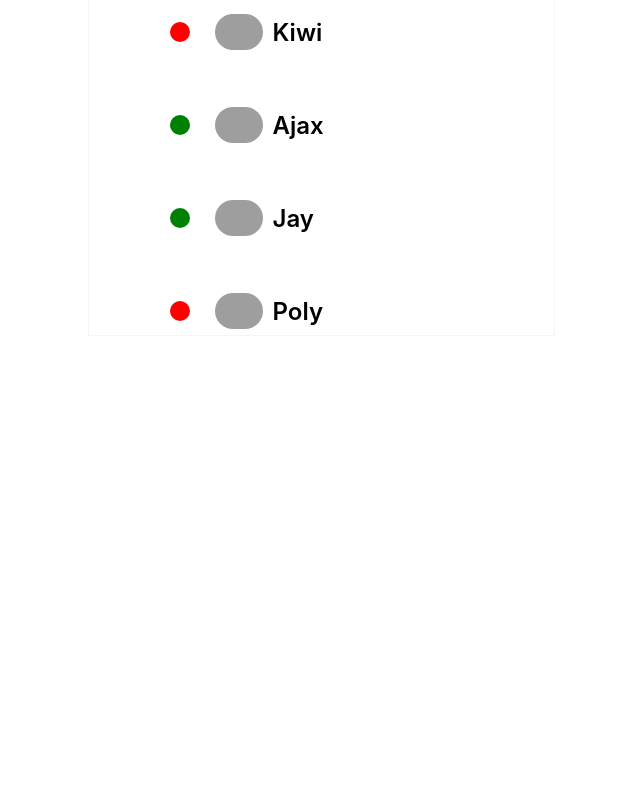
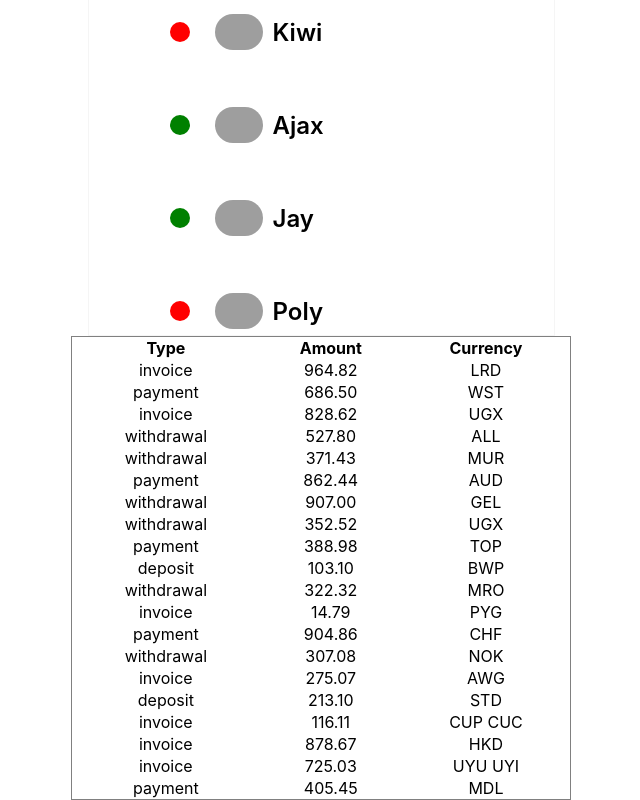
Before and after one commit to Kseniia111/goit-react-hw-01-components, a React (Create React App) app: page / in a window 1280 px wide. Shown: the part 890-1690 px from the top of the page, without its empty margins (319-959 px from the left). Before the commit the page ends 1240 px from the top, so only its background shows below. Built offline with nearby package versions, Linux system fonts and the light colour scheme; grey boxes are pictures that could not be loaded.

Commit message:
transactions jsx

```diff
--- a/src/components/App.jsx
+++ b/src/components/App.jsx
@@ -1,10 +1,13 @@
 import { Profile } from './Profile/Profile';
 import { Statistics } from './Statistics/Statistics';
 import { FriendList } from './FriendList/FriendList';
+import { TransactionHistory } from './TransactionHistory/TransactionHistory';
 
 import user from './Data/user.json';
 import data from './Data/data.json';
 import friends from './Data/friends.json';
+import transactions from './Data/transactions.json';
+
 export const App = () => {
   return (
     <div>
@@ -17,6 +20,7 @@
       />
       <Statistics title="Upload stats" stats={data} />
       <FriendList friends={friends} />
+      <TransactionHistory items={transactions} />
     </div>
   );
 };
--- /dev/null
+++ b/src/components/Data/transactions.json
@@ -0,0 +1,122 @@
+[
+  {
+    "id": "1e0700a2-5183-4291-85cc-2065a036a683",
+    "type": "invoice",
+    "amount": "964.82",
+    "currency": "LRD"
+  },
+  {
+    "id": "a30f821b-4d25-4ff0-abdd-e340b3f0dd2b",
+    "type": "payment",
+    "amount": "686.50",
+    "currency": "WST"
+  },
+  {
+    "id": "44dca67a-8e5a-4798-bf8e-b15efd4e1abd",
+    "type": "invoice",
+    "amount": "828.62",
+    "currency": "UGX"
+  },
+  {
+    "id": "ea8ed3dc-2b68-4a53-905a-53ecb0adef33",
+    "type": "withdrawal",
+    "amount": "527.80",
+    "currency": "ALL"
+  },
+  {
+    "id": "ea76146a-0b00-4b80-bc02-a8c822176712",
+    "type": "withdrawal",
+    "amount": "371.43",
+    "currency": "MUR"
+  },
+  {
+    "id": "63ca02f9-d637-46b5-9237-f3b24425e029",
+    "type": "payment",
+    "amount": "862.44",
+    "currency": "AUD"
+  },
+  {
+    "id": "ed0263e8-59a5-4bf1-87e0-2bb88e53dc34",
+    "type": "withdrawal",
+    "amount": "907.00",
+    "currency": "GEL"
+  },
+  {
+    "id": "6013bad0-750c-4691-8bc2-d8f2b43969c4",
+    "type": "withdrawal",
+    "amount": "352.52",
+    "currency": "UGX"
+  },
+  {
+    "id": "252c7be4-8b06-4fa7-8d42-61fb835b70d5",
+    "type": "payment",
+    "amount": "388.98",
+    "currency": "TOP"
+  },
+  {
+    "id": "4eaab41b-b967-40ac-82ed-85fc66f646f1",
+    "type": "deposit",
+    "amount": "103.10",
+    "currency": "BWP"
+  },
+  {
+    "id": "9648a350-8469-42d5-8bf3-18090de5fe67",
+    "type": "withdrawal",
+    "amount": "322.32",
+    "currency": "MRO"
+  },
+  {
+    "id": "9c5c25fb-1a95-4b2f-8d1f-4c4426d677cc",
+    "type": "invoice",
+    "amount": "14.79",
+    "currency": "PYG"
+  },
+  {
+    "id": "43ef232c-80e9-4d6f-b48a-b22405620de3",
+    "type": "payment",
+    "amount": "904.86",
+    "currency": "CHF"
+  },
+  {
+    "id": "5161682e-e620-4019-ab0a-24ceb10fbd20",
+    "type": "withdrawal",
+    "amount": "307.08",
+    "currency": "NOK"
+  },
+  {
+    "id": "7b119d71-42e6-4c42-a141-6818b07bb9ff",
+    "type": "invoice",
+    "amount": "275.07",
+    "currency": "AWG"
+  },
+  {
+    "id": "a4f65722-65c4-4c28-b1f4-b8ed988bb205",
+    "type": "deposit",
+    "amount": "213.10",
+    "currency": "STD"
+  },
+  {
+    "id": "c6e5784b-0ca3-48d6-86e5-b5128af5a523",
+    "type": "invoice",
+    "amount": "116.11",
+    "currency": "CUP CUC"
+  },
+  {
+    "id": "c9ebed6a-3a02-4b49-ac0d-0534b51f2bfd",
+    "type": "invoice",
+    "amount": "878.67",
+    "currency": "HKD"
+  },
+  {
+    "id": "a4a98b0e-b22c-438b-9f83-de2df52110c8",
+    "type": "invoice",
+    "amount": "725.03",
+    "currency": "UYU UYI"
+  },
+  {
+    "id": "b39bfa7a-0166-4c47-94d6-87d20590f746",
+    "type": "payment",
+    "amount": "405.45",
+    "currency": "MDL"
+  }
+]
--- /dev/null
+++ b/src/components/TransactionHistory/TransactionHistory.jsx
@@ -0,0 +1,23 @@
+import css from './TransactionHistory.module.css';
+
+export const TransactionHistory = ({ items }) => (
+  <table className={css.transaction_history}>
+    <thead>
+      <tr>
+        <th>Type</th>
+        <th>Amount</th>
+        <th>Currency</th>
+      </tr>
+    </thead>
+
+    <tbody>
+      {items.map(item => (
+        <tr key={item.id}>
+          <td>{item.type}</td>
+          <td>{item.amount}</td>
+          <td>{item.currency}</td>
+        </tr>
+      ))}
+    </tbody>
+  </table>
+);
--- /dev/null
+++ b/src/components/TransactionHistory/TransactionHistory.module.css
@@ -0,0 +1,8 @@
+.transaction_history {
+  color: black;
+  width: 500px;
+  border-collapse: collapse;
+  border: 1px solid grey;
+  text-align: center;
+  margin: auto auto;
+}
```
